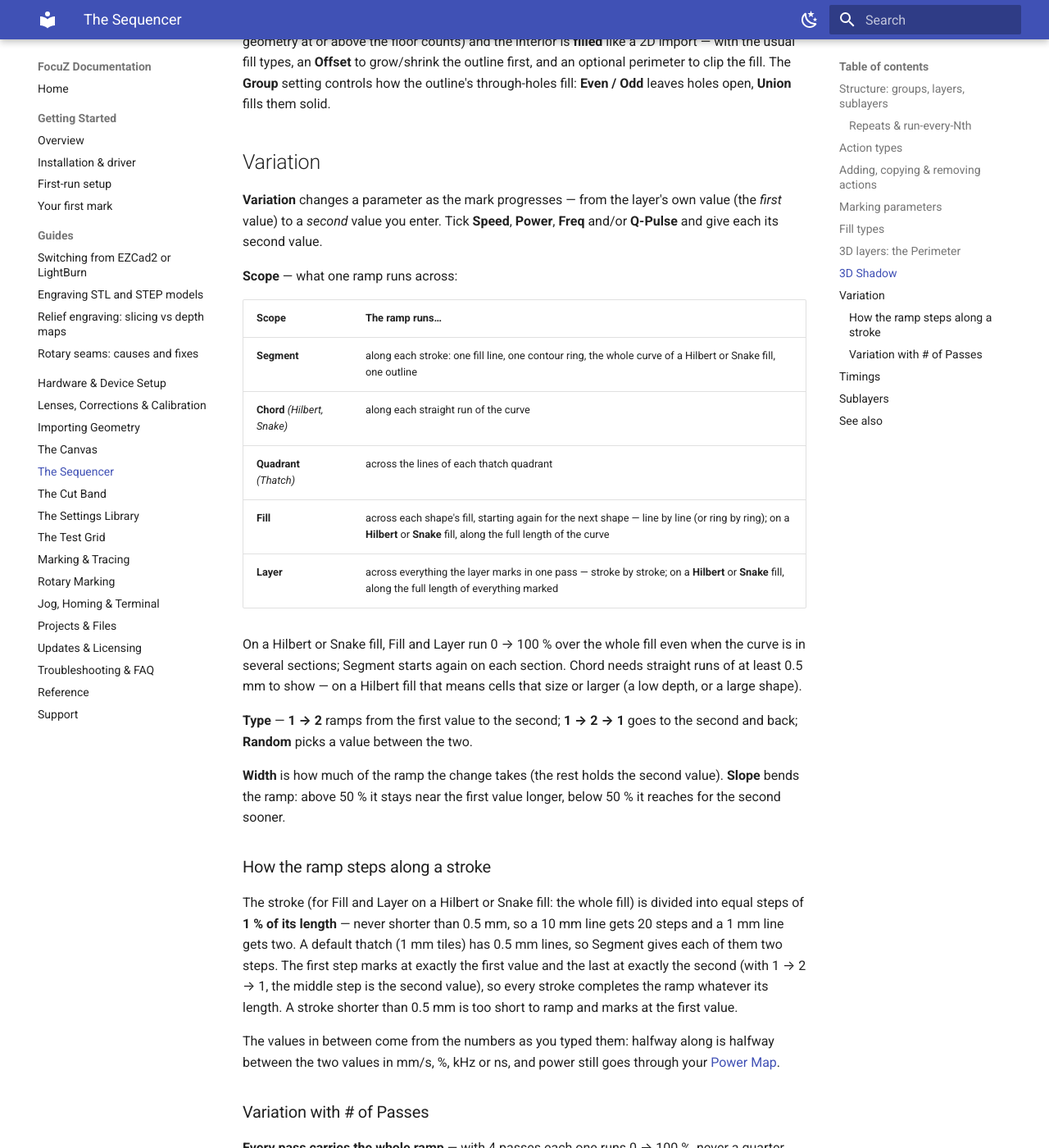
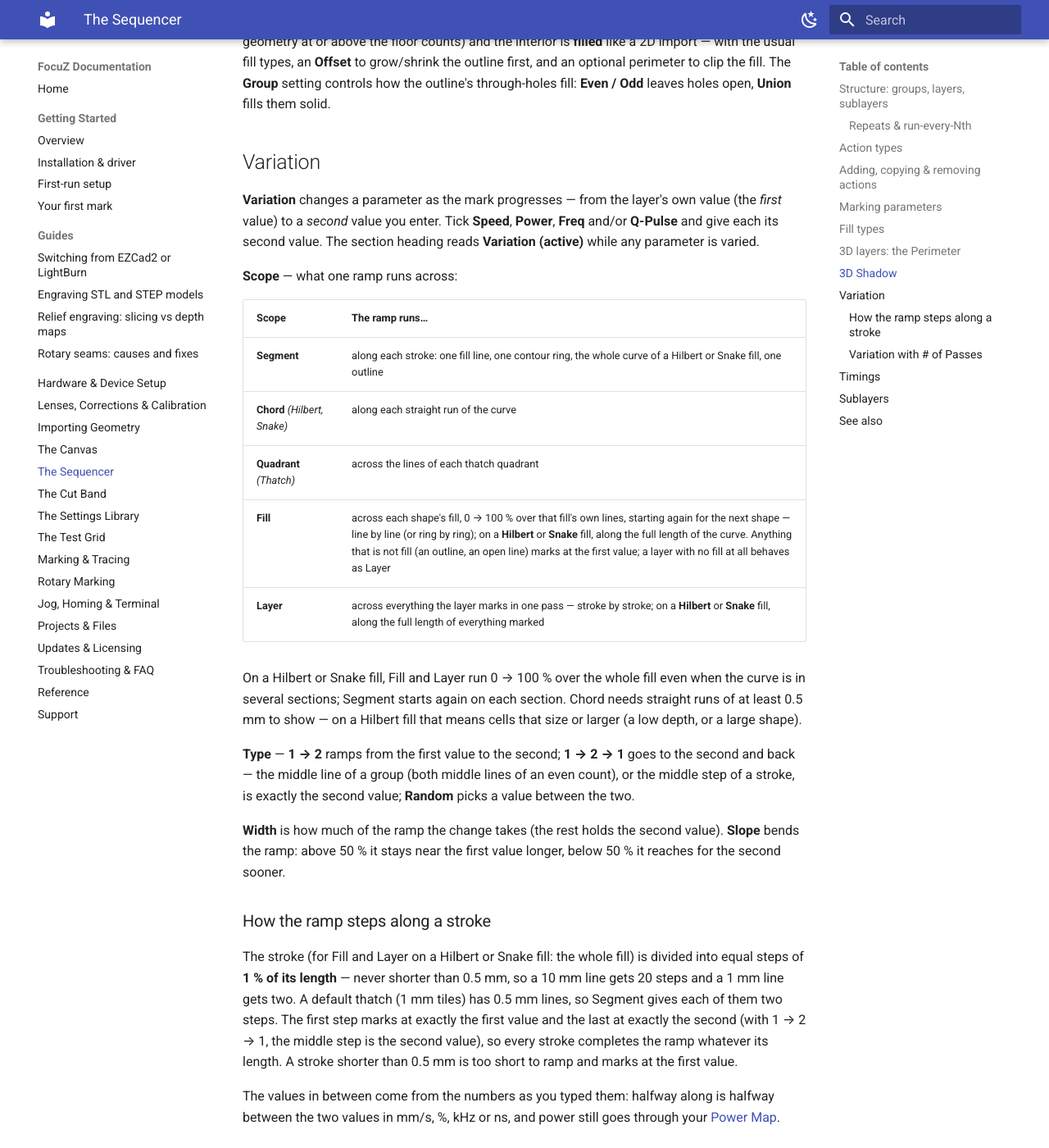
Before and after one commit to Lokahi-Shop/focuz-docs, an MkDocs documentation site: the page built from docs/sequencer.md, in a window 1280 px wide and 1400 px high, scrolled down 5098 px. Shown: the whole window at 82% size. Built offline with MkDocs 1.6.1 and Material for MkDocs 9.7.7, drawn with Linux system fonts in a browser that asks for light colours.

Commit message:
Sequencer: Fill scope rule, 1-2-1 peak, Variation (active) heading
Co-Authored-By: Claude Fable 5.1 <noreply@anthropic.com>

```diff
--- a/docs/sequencer.md
+++ b/docs/sequencer.md
@@ -189,7 +189,7 @@ The **Group** setting controls how the outline's through-holes fill: **Even / Od
 
 **Variation** changes a parameter as the mark progresses — from the layer's own value (the *first*
 value) to a *second* value you enter. Tick **Speed**, **Power**, **Freq** and/or **Q-Pulse** and give
-each its second value.
+each its second value. The section heading reads **Variation (active)** while any parameter is varied.
 
 **Scope** — what one ramp runs across:
 
@@ -198,7 +198,7 @@ each its second value.
 | **Segment** | along each stroke: one fill line, one contour ring, the whole curve of a Hilbert or Snake fill, one outline |
 | **Chord** *(Hilbert, Snake)* | along each straight run of the curve |
 | **Quadrant** *(Thatch)* | across the lines of each thatch quadrant |
-| **Fill** | across each shape's fill, starting again for the next shape — line by line (or ring by ring); on a **Hilbert** or **Snake** fill, along the full length of the curve |
+| **Fill** | across each shape's fill, 0 → 100 % over that fill's own lines, starting again for the next shape — line by line (or ring by ring); on a **Hilbert** or **Snake** fill, along the full length of the curve. Anything that is not fill (an outline, an open line) marks at the first value; a layer with no fill at all behaves as Layer |
 | **Layer** | across everything the layer marks in one pass — stroke by stroke; on a **Hilbert** or **Snake** fill, along the full length of everything marked |
 
 On a Hilbert or Snake fill, Fill and Layer run 0 → 100 % over the whole fill even when the curve is in
@@ -206,7 +206,8 @@ several sections; Segment starts again on each section. Chord needs straight run
 to show — on a Hilbert fill that means cells that size or larger (a low depth, or a large shape).
 
 **Type** — **1 → 2** ramps from the first value to the second; **1 → 2 → 1** goes to the second and
-back; **Random** picks a value between the two.
+back — the middle line of a group (both middle lines of an even count), or the middle step of a stroke,
+is exactly the second value; **Random** picks a value between the two.
 
 **Width** is how much of the ramp the change takes (the rest holds the second value). **Slope** bends
 the ramp: above 50 % it stays near the first value longer, below 50 % it reaches for the second sooner.
```
